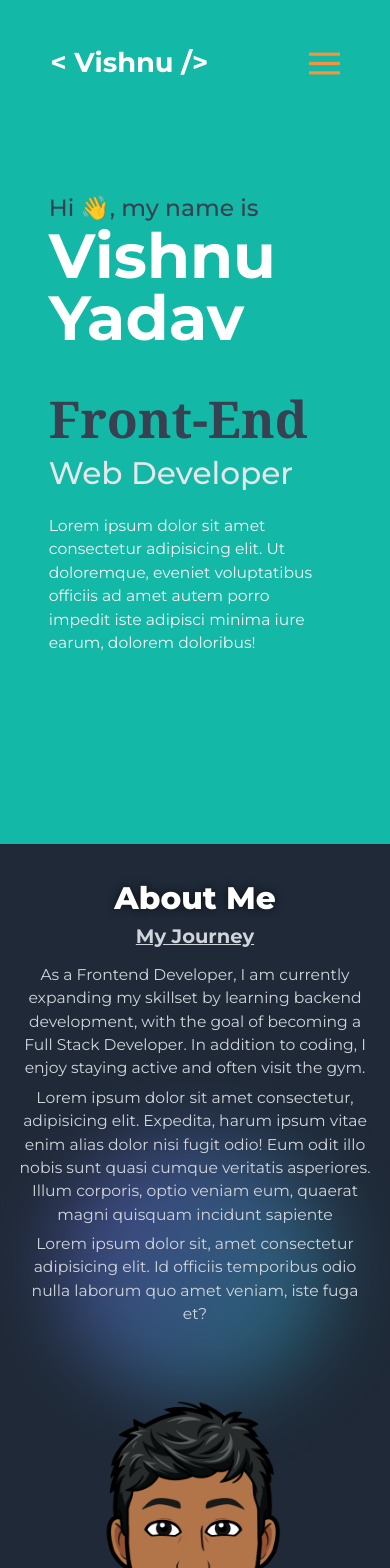
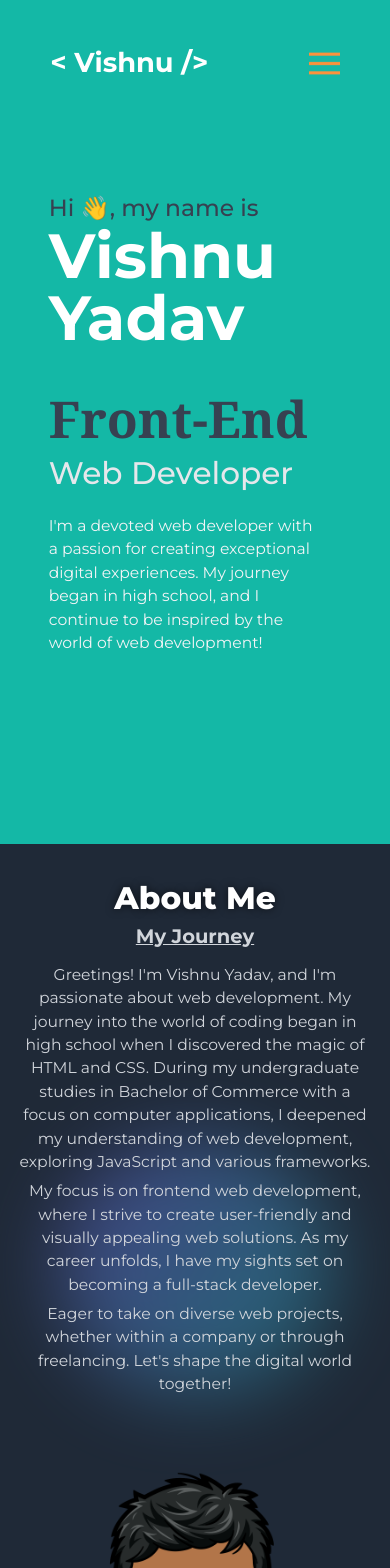
Before and after one commit to VishnuWD/Portfolio, a Next.js app: page / in a window 390 px wide. Shown: the top 1568 px of the page. Built offline with nearby package versions, Linux system fonts and the light colour scheme.

Commit message:
fix miner issues and add buttons in projects section to projects

```diff
--- a/Components/About.jsx
+++ b/Components/About.jsx
@@ -2,6 +2,19 @@
 import React from "react";
 import Image from "next/image";
 import { icons } from "@/Lib/Static";
+import { Tilt } from "react-tilt";
+
+const defaultOptions = {
+  reverse: true, // reverse the tilt direction
+  max: 35, // max tilt rotation (degrees)
+  perspective: 1000, // Transform perspective, the lower the more extreme the tilt gets.
+  scale: 1.3, // 2 = 200%, 1.5 = 150%, etc..
+  speed: 1000, // Speed of the enter/exit transition
+  transition: true, // Set a transition on enter/exit.
+  axis: null, // What axis should be disabled. Can be X or Y.
+  reset: true, // If the tilt effect has to be reset on exit.
+  easing: "cubic-bezier(.03,.98,.52,.99)", // Easing on enter/exit.
+};
 
 const About = () => {
   return (
@@ -18,21 +31,21 @@ const About = () => {
             My Journey
           </h2>
           <p className="para ">
-            As a Frontend Developer, I am currently expanding my skillset by
-            learning backend development, with the goal of becoming a Full Stack
-            Developer. In addition to coding, I enjoy staying active and often
-            visit the gym.
+            Greetings! I'm Vishnu Yadav, and I'm passionate about web
+            development. My journey into the world of coding began in high
+            school when I discovered the magic of HTML and CSS. During my
+            undergraduate studies in Bachelor of Commerce with a focus on
+            computer applications, I deepened my understanding of web
+            development, exploring JavaScript and various frameworks.
           </p>
           <p className="para ">
-            Lorem ipsum dolor sit amet consectetur, adipisicing elit. Expedita,
-            harum ipsum vitae enim alias dolor nisi fugit odio! Eum odit illo
-            nobis sunt quasi cumque veritatis asperiores. Illum corporis, optio
-            veniam eum, quaerat magni quisquam incidunt sapiente
+            My focus is on frontend web development, where I strive to create
+            user-friendly and visually appealing web solutions. As my career
+            unfolds, I have my sights set on becoming a full-stack developer.
           </p>
           <p className="para">
-            Lorem ipsum dolor sit, amet consectetur adipisicing elit. Id
-            officiis temporibus odio nulla laborum quo amet veniam, iste fuga
-            et?
+            Eager to take on diverse web projects, whether within a company or
+            through freelancing. Let's shape the digital world together!
           </p>
         </div>
         <img
@@ -52,6 +65,7 @@ const About = () => {
                 key={i}
                 className="flex justify-center items-center flex-col"
               >
+                <Tilt options={defaultOptions}>
                   <Image
                     src={data.src}
                     alt={data.alt}
@@ -59,7 +73,10 @@ const About = () => {
                     width={200}
                     height={200}
                   />
-                <p className=" text-gray-300 text-[4vmin] lg:text-[2.5vmin] font-normal">{data.name}</p>
+                </Tilt>
+                <p className=" text-gray-300 text-[4vmin] lg:text-[2.5vmin] font-normal">
+                  {data.name}
+                </p>
               </div>
             );
           })}
--- a/Components/Contact.jsx
+++ b/Components/Contact.jsx
@@ -2,14 +2,12 @@ import React from "react";
 import { RiTwitterXFill  } from "react-icons/ri"
 import { FiLinkedin, FiGithub, FiInstagram  } from "react-icons/fi"
 
-import Image from "next/image";
-
 const Contact = () => {
   return (
-    <div id="contact" className="flex flex-col justify-center items-center py-[8vmin] px-[12.5%] h-fit bg-gray-800">
+    <div id="contact" className="flex flex-col justify-center items-center py-[16vmin] px-[12.5%] h-fit bg-gray-800">
       <h2 className="h2Titles pb-[8vmin] ">Contact Me</h2>
       <h2 className="text-[5vmin] text-gray-300 font-bold underline text-center pb-[3vmin] cursor-default">Get In Touch</h2>
-      <p className="lg:w-1/2 text-center pb-[5vmin] text-gray-300 cursor-default">Lorem ipsum dolor sit amet consectetur adipisicing elit. Officiis enim rem consequuntur corrupti recusandae eligendi.</p>
+      <p className="lg:w-1/2 text-center pb-[5vmin] text-gray-300 cursor-default">I'm actively seeking freelance work and available for new projects.</p>
       <form action="mailto:vishnuyadavhome@gmail.com"><button className="contactButton "> Say Hello</button></form>
 
       <div className="socialButtons">
--- a/Components/Hero.jsx
+++ b/Components/Hero.jsx
@@ -28,34 +28,28 @@ const Hero = () => {
           <p className="text-gray-700 text-[6vmin] md:text-[3vmin] mx-[12.5vw] min-w-[75vw] font-[500] cursor-default">
             Hi 👋, my name is
           </p>
-          <h1 className="heroName">
-            Vishnu Yadav
-          </h1>
+          <h1 className="heroName">Vishnu Yadav</h1>
           <p className="text-gray-200 text-[5vmin] mx-[12.5vw] min-w-[75vw] mt-[2vh] invisible">
             Aspiring
           </p>
           <p className="text-gray-200 text-[8vmin] md:text-[6vmin] mx-[12.5vw] min-w-[75vw] font-[500] pleft">
-            <span className="heroSpan text-gray-700">
-              Front-End
-            </span>{" "}
-            Web Developer
+            <span className="heroSpan text-gray-700">Front-End</span> Web
+            Developer
           </p>
           <p className="text-gray-100 text-[4vmin] md:text-[2.5vmin] mx-[12.5vw] w-[70vmin] md:w-[45vw] mt-[2vh] font-[400] pright">
-            Lorem ipsum dolor sit amet consectetur adipisicing elit. Ut
-            doloremque, eveniet voluptatibus officiis ad amet autem porro
-            impedit iste adipisci minima iure earum, dolorem doloribus!
+            I'm a devoted web developer with a passion for creating exceptional
+            digital experiences. My journey began in high school, and I continue
+            to be inspired by the world of web development!
           </p>
         </div>
       </div>
 
-      <div className="right z-[1] bg-purple-600 flex items-center h-[100vh] w-full absolute overflow-hidden">
+      <div className="right z-[1] bg-purple-600 flex items-center h-[100vh] w-full overflow-hidden">
         <div>
           <p className="text-orange-400 text-[6vmin] md:text-[3vmin] mx-[12.5vw] min-w-[75vw] font-[500] cursor-default">
             Hi 👋, my name is
           </p>
-          <h1 className="heroName">
-            Vishnu Yadav
-          </h1>
+          <h1 className="heroName">Vishnu Yadav</h1>
           <p className="text-gray-100 text-[5vmin] mx-[12.5vw] min-w-[75vw] mt-[2vh] cursor-default">
             Aspiring
           </p>
@@ -66,14 +60,12 @@ const Hero = () => {
             Web Developer{" "}
           </p>
           <p className="text-gray-100 text-[4vmin] md:text-[2.5vmin] mx-[12.5vw] w-[70vmin] md:w-[45vw] mt-[2vh] font-[400] pright">
-            Lorem ipsum dolor sit amet consectetur adipisicing elit. Ut
-            doloremque, eveniet voluptatibus officiis ad amet autem porro
-            impedit iste adipisci minima iure earum, dolorem doloribus!
+            I'm a devoted web developer with a passion for creating exceptional
+            digital experiences. My journey began in high school, and I continue
+            to be inspired by the world of web development
           </p>
         </div>
       </div>
-
-      <div className="h-[100vh] w-[100%]"></div>
     </div>
   );
 };
--- a/app/globals.css
+++ b/app/globals.css
@@ -5,11 +5,13 @@
 html {
   scroll-behavior: smooth;
 }
+
 body {
   background-color: #1f2937;
   color: #fff;
   /* cursor: none; */
 }
+
 /* Scroll bar styles start */
 
 ::-webkit-scrollbar {
@@ -72,10 +74,11 @@ body {
   animation: rotate-center 8s linear infinite both;
   border-radius: 50%;
   position: fixed;
-  filter: blur(6vmin);
+  filter: blur(7vmin);
   /* transition: border 0.0s linear; */
   z-index: -99;
   transition: all 0.3s;
+  opacity: 75%;
 
 }
 
@@ -97,6 +100,7 @@ body {
 
   }
 }
+
 /* Mouse styling ends here */
 
 
@@ -143,6 +147,7 @@ body {
   line-height: 150%;
   @apply cursor-default;
 }
+
 /* ----- Hero Section End ----- */
 
 
@@ -170,7 +175,7 @@ body {
 }
 
 .react {
-  animation: rotate 5s linear infinite;
+  animation: rotate 10s linear infinite;
 }
 
 /* Keyframes for "React icon" which makes it rotate */
@@ -215,39 +220,45 @@ body {
 
 /* 4️⃣ ----- Projects Section Starts here ----- */
 
-.projectsToLeft{
+.projectsToLeft {
   @apply lg:text-left flex-row ml-0 lg:mr-[50%]
 }
-.projectsLeftImg{
+
+.projectsLeftImg {
   @apply lg:ml-[40%]
 }
-.card {
-  @apply w-[50%] lg:w-[30%] absolute aspect-video ;
-  transition: all 1s ease-in-out .5s;
-  box-shadow: 0px 0px 62px -16px rgba(0,0,0,0.94);
+
+.projectsBtns1 {
+  @apply border-solid border-[0.3vmin] border-violet-600 bg-violet-600 py-[0.8vmin] px-[1.5vmin] mr-[1vmin] font-medium mt-[5vmin] lg:mt-0
+}
+.projectsBtns2{
+  @apply border-solid border-[0.3vmin] border-teal-500 bg-transparent py-[0.8vmin] px-[1.5vmin] ml-[1vmin] font-medium shadow-sm mt-[5vmin] lg:mt-0
 }
 
-.c1{
-  background-image: url(/images/projectImages/brokeman.png);
+.card {
+  @apply w-[50%] lg:w-[30%] absolute aspect-video;
+  transition: all 1s ease-in-out .5s;
+  box-shadow: 0px 0px 62px -16px rgba(0, 0, 0, 0.94);
   background-size: contain;
 }
 
-.c2{
-  background-image: url(/images/projectImages/dogtinder.png);
-  background-size: contain;
+.c1 {
+  background-image: url(/images/projectImages/brokeman.png);
 }
 
-.c3{
-  background-image: url(/images/projectImages/fragshipper.png);
-  background-size: contain;
+.c2 {
+  background-image: url(/images/projectImages/dogtinder.png);
 }
 
-.c4{
-  background-image: url(/images/projectImages/netflixclone.png);
-  background-size: contain;
+.c3 {
+  background-image: url(/images/projectImages/fragshipper.png);
 }
 
-.cardView:nth-child(1){
+.c4 {
+  background-image: url(/images/projectImages/netflixclone.png);
+}
+
+.cardView:nth-child(1) {
   /* transform: translateX(-100px) rotate(-15deg); */
   z-index: 9;
 }
@@ -259,10 +270,12 @@ body {
 .cardView:nth-child(3) {
   transform: translateX(0) rotate(5deg);
 }
+
 .cardView:nth-child(4) {
   transform: translateX(15%) rotate(15deg);
 }
-.cardView:nth-child(5){
+
+.cardView:nth-child(5) {
   transform: translateY(-150%);
 }
 
@@ -277,10 +290,11 @@ body {
 .btn {
   @apply w-[35vmin] lg:w-[30vmin] h-[10vmin] flex justify-center items-center gap-[1vmin] bg-gray-800 rounded-full;
   transition: all 0.5s ease-in-out;
-  box-shadow: 0px 0px 33px 10px rgba(0,0,0);
+  box-shadow: 0px 0px 33px 10px rgba(0, 0, 0);
   border: #fb923c solid;
 }
-.btn:hover .moreProjectsText{
+
+.btn:hover .moreProjectsText {
   color: white;
 }
 
@@ -293,15 +307,16 @@ body {
 }
 
 .btn:hover {
-  background-image: linear-gradient(90deg,#14b8a6,#9333ea);
+  background-image: linear-gradient(90deg, #14b8a6, #9333ea);
   box-shadow: inset 0px 1px 0px 0px rgba(255, 255, 255, 0.4),
-  inset 0px -4px 0px 0px rgba(0, 0, 0, 0.2),
-  0px 0px 0px 4px rgba(255, 255, 255, 0.2),
-  0px 0px 180px 0px #9917FF;
+    inset 0px -4px 0px 0px rgba(0, 0, 0, 0.2),
+    0px 0px 0px 4px rgba(255, 255, 255, 0.2),
+    0px 0px 180px 0px #9917FF;
   border: none;
 }
-.cardView:nth-child(5):hover .s{
-filter: blur(50px);
+
+.cardView:nth-child(5):hover .s {
+  filter: blur(50px);
 }
 
 
@@ -309,12 +324,13 @@ filter: blur(50px);
   fill: white;
   transform: scale(1.2);
 }
+
 /*  ----- Projects Section Ends her ----- */
 
 /* 5️⃣ ----- Contactt section starts here ----- */
 .contactButton {
   @apply relative w-[35vmin] h-[10vmin] lg:w-[17vmin] lg:h-[6vmin] rounded-full z-[11] mb-[12vmin] text-[4vmin] lg:text-[2.5vmin] font-bold;
-  background: linear-gradient(90deg,#14b8a6,#9333ea,#14b8a6);
+  background: linear-gradient(90deg, #14b8a6, #9333ea, #14b8a6);
   background-size: 300%;
 }
 
@@ -340,7 +356,7 @@ filter: blur(50px);
   right: -5px;
   bottom: -5px;
   z-index: -1;
-  background: linear-gradient(90deg,#14b8a6,#9333ea,#14b8a6);
+  background: linear-gradient(90deg, #14b8a6, #9333ea, #14b8a6);
   background-size: 400%;
   border-radius: 35px;
   transition: 1s;
@@ -351,23 +367,27 @@ filter: blur(50px);
 }
 
 .contactButton:active {
-  background: linear-gradient(32deg,#14b8a6,#9333ea,#14b8a6);
+  background: linear-gradient(32deg, #14b8a6, #9333ea, #14b8a6);
 }
+
 /* ------ Contact section ends here  ------- */
 
 /* 6️⃣  ----- Socials Section Starts here ----- */
 
-.iconStyles{
+.iconStyles {
   @apply hover:text-orange-400 h-[6vmin] w-[6vmin] lg:h-[3vmin] lg:w-[3vmin] hover:scale-[125%] transition-all cursor-none;
 }
-.iconStyles:hover{
+
+.iconStyles:hover {
   filter: drop-shadow(0px 0px 2px rgba(31, 41, 55, 0.5));
 }
-.mailsocial{
+
+.mailsocial {
   @apply hover:scale-[105%] font-medium text-[2vmin] transition-all hover:text-orange-400 z-[11] cursor-none;
 }
-.mailsocial:hover{
-  text-shadow:0px 0px 2px rgb(31, 41, 55);
+
+.mailsocial:hover {
+  text-shadow: 0px 0px 2px rgb(31, 41, 55);
 }
 
 
--- a/package.json
+++ b/package.json
@@ -13,6 +13,7 @@
     "react": "18.2.0",
     "react-dom": "18.2.0",
     "react-icons": "^4.11.0",
+    "react-tilt": "^1.0.2",
     "react-toastify": "^9.1.3"
   },
   "devDependencies": {
```
Also changed, not shown: Components/Projects.jsx (+43 -36 lines), Lib/Static.js (+10 -12 lines), 1 other file (tests, documents, lock files or other folders). Lines whose indentation alone changed are shown as unchanged.
